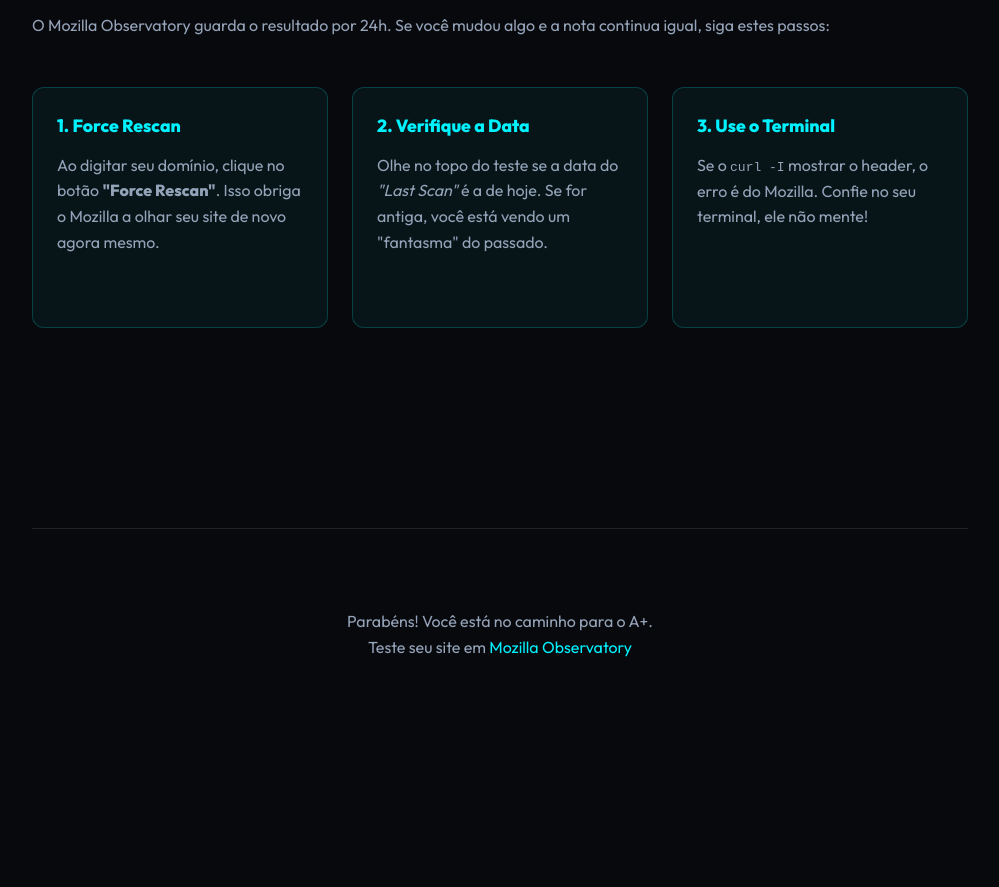
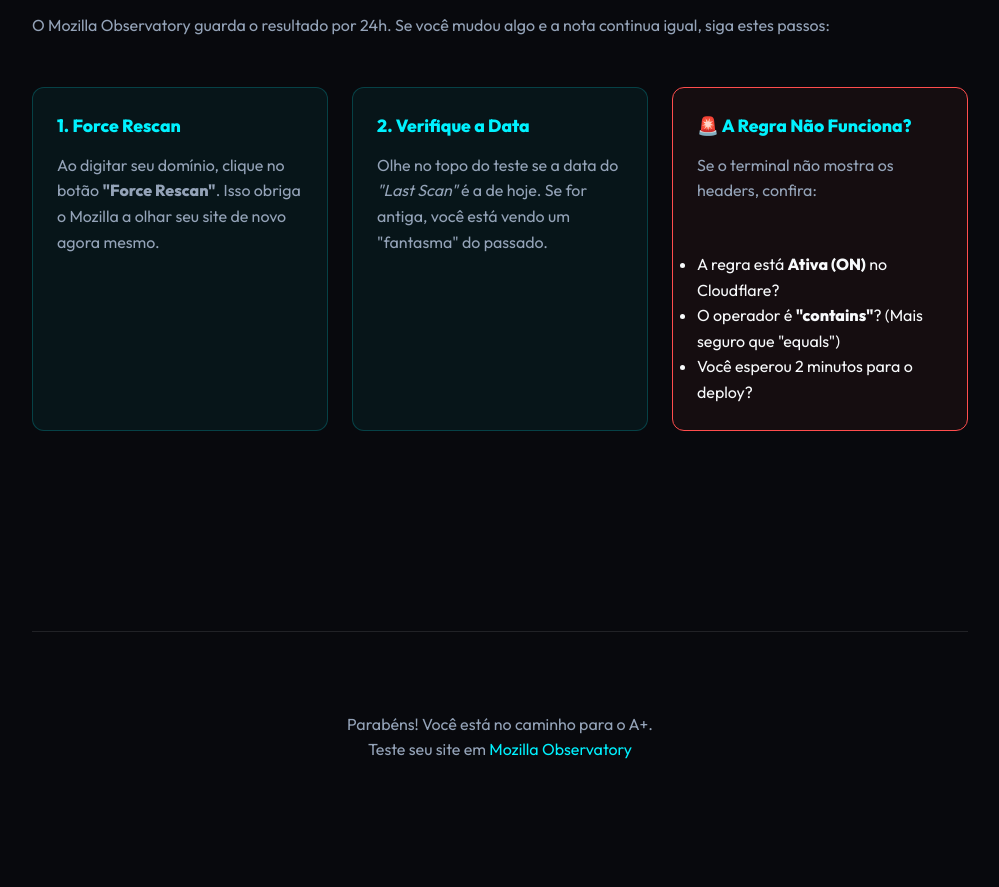
Before and after one commit to inteligenciamilgrau/safelearn, a plain HTML site: page index.html in a window 1280 px wide. Shown: the part 10627-11514 px from the top of the page, without its empty margins (140-1139 px from the left). Drawn offline with Linux system fonts and the light colour scheme.

Commit message:
feat: add 'Common Cloudflare Errors' checklist to Troubleshooting section

```diff
--- a/index.html
+++ b/index.html
@@ -371,9 +371,14 @@ Permissions-Policy: camera=(), microphone=()
                         <h3>2. Verifique a Data</h3>
                         <p>Olhe no topo do teste se a data do <em>"Last Scan"</em> é a de hoje. Se for antiga, você está vendo um "fantasma" do passado.</p>
                     </div>
-                    <div class="ts-card">
-                        <h3>3. Use o Terminal</h3>
-                        <p>Se o <code>curl -I</code> mostrar o header, o erro é do Mozilla. Confie no seu terminal, ele não mente!</p>
+                    <div class="ts-card" style="border-color: #ff4d4d; background: rgba(255, 77, 77, 0.05);">
+                        <h3>🚨 A Regra Não Funciona?</h3>
+                        <p>Se o terminal não mostra os headers, confira:</p>
+                        <ul>
+                            <li>A regra está <strong>Ativa (ON)</strong> no Cloudflare?</li>
+                            <li>O operador é <strong>"contains"</strong>? (Mais seguro que "equals")</li>
+                            <li>Você esperou 2 minutos para o deploy?</li>
+                        </ul>
                     </div>
                 </div>
             </div>
```
